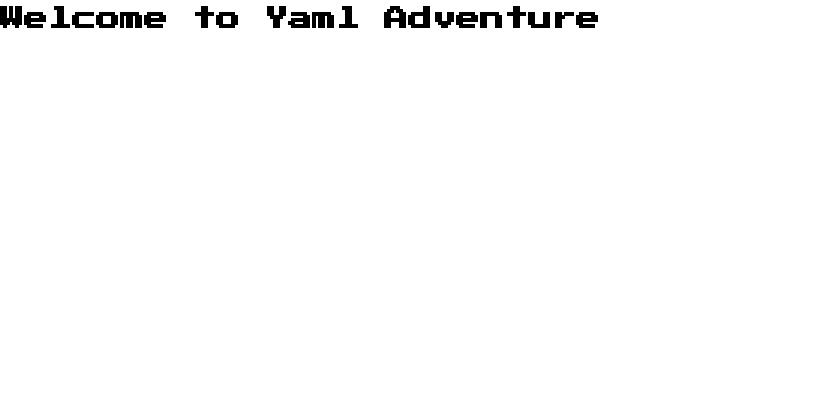
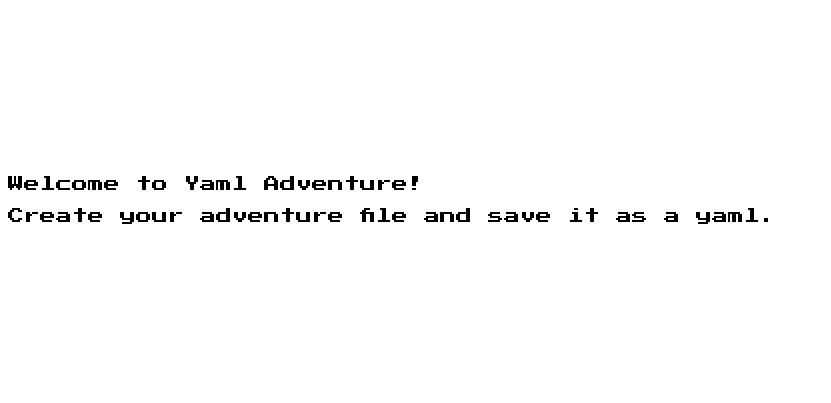
Before and after one commit to madelyneriksen/yaml-adventure, a React app: page / in a window 1280 px wide. Shown: the whole page, without its empty margins (0-831 px from the left). Built offline with nearby package versions, Linux system fonts and the light colour scheme.

Commit message:
Added a text box to initial design.

```diff
--- a/package.json
+++ b/package.json
@@ -13,6 +13,7 @@
     "parcel-bundler": "^1.11.0",
     "react": "^16.8.2",
     "react-dom": "^16.8.2",
+    "react-typist": "^2.0.5",
     "sass": "^1.17.1"
   }
 }
--- a/src/js/App.js
+++ b/src/js/App.js
@@ -1,6 +1,14 @@
 import React from 'react';
+import TextBox from './game/text-box';
 
 
-export default () => (
-  <h1>Welcome to Yaml Adventure</h1>
-)
+export default () => {
+  const text = `
+Welcome to Yaml Adventure!
+
+Create your adventure file and save it as a yaml.
+  `;
+  return (
+    <TextBox text={text} />
+  )
+}
--- /dev/null
+++ b/src/js/game/text-box.js
@@ -0,0 +1,11 @@
+import React from 'react';
+import Typist from 'react-typist';
+
+
+export default (props) => {
+  return (
+    <pre class="game__text-box">
+      <Typist cursor={{show: false}} avgTypingDelay={35}>{props.text}</Typist>
+    </pre>
+  )
+}
--- /dev/null
+++ b/src/sass/components/_text-box.scss
@@ -0,0 +1,8 @@
+.game__text-box {
+  display: block;
+  padding: 10rem .5rem;
+  font-family: inherit;
+  font-size: inherit;
+  white-space: pre-wrap;
+  word-break: break-word;
+}
--- a/src/sass/index.scss
+++ b/src/sass/index.scss
@@ -2,4 +2,7 @@
 
 
 // Utility style imports
-@import './utils/_reset.scss';
+@import './utils/reset';
+
+// Component Imports
+@import './components/text-box'
--- a/src/sass/utils/_reset.scss
+++ b/src/sass/utils/_reset.scss
@@ -39,11 +39,17 @@ tr, th, td {
 
 // Typography
 body {
-  font-size: 12px;
-  line-height: 1.6;
   font-family: "Press Start 2P", monospace;
   font-smooth: never;
   -webkit-font-smooth: never;
+}
+
+h1, h2, h3, h4, h5, h6 {
+  font-size: 24px;
+}
+
+p {
+  font-size: 16px;
 }
 
 a, a:visited { color: inherit; }
```
Also changed, not shown: 1 other file.
